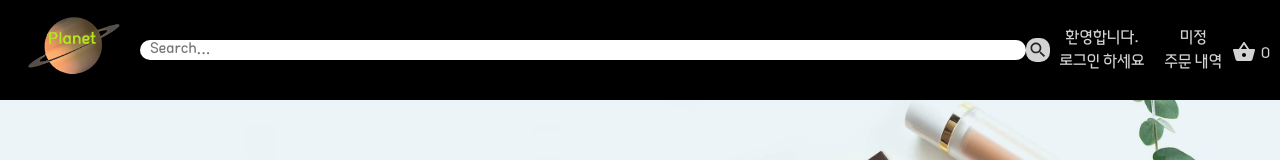
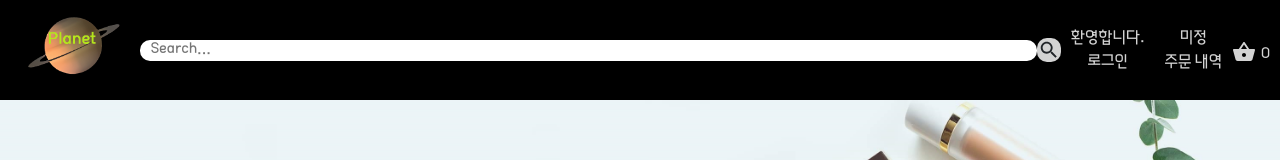
Before and after one commit to Occultgoyo/planet, a React (Create React App) app: page / in a window 1280 px wide. Shown: the top 160 px of the page. Built offline with nearby package versions, Linux system fonts and the light colour scheme.

Commit message:
한번더저장

```diff
--- a/src/CSS/Header.css
+++ b/src/CSS/Header.css
@@ -11,7 +11,7 @@
     position: sticky;
     top: 0;
     z-index: 10;
-    min-width: 640px;
+    min-width: 480px;
     max-width: 1920px;
 }
 
@@ -24,14 +24,14 @@
 
 .header_search {
     display: flex;
-    flex: 3;
+    flex: 1;
     align-items: center;
-    border-radius: 20px;
+    border-radius: 5px;
 }
 
 .header_inputsearch {
     height: 10px;
-    padding: 10px;
+    padding: 10.5px;
     width: 100%;
     border: none;
     border-radius: 10px;
@@ -39,8 +39,8 @@
 
 .search_icon {
     background-color: lightgray;
-    padding: 2px;
-    height: 10px;
+    padding: 1px;
+    height: 15px;
     border-radius: 10px;
 
 }
--- a/src/CSS/Home.css
+++ b/src/CSS/Home.css
@@ -6,6 +6,7 @@
     margin-right: auto;
     max-width: 1500px;
     z-index: -20;
+
 }
 
 .home_list{
--- a/src/CSS/Product.css
+++ b/src/CSS/Product.css
@@ -6,7 +6,7 @@
     margin-top: 10px;
     padding: 10px;
     width: 100%;
-    min-width: 640px;
+    min-width: 480px;
     max-height: 400px;
     background-color: white;
     z-index: 1;
--- a/src/Header.js
+++ b/src/Header.js
@@ -25,7 +25,9 @@ function Header() {
 
         <div className="header_options">
           <span className="header_options_ln1"> 환영합니다.</span>
-          <span className="header_options_ln2"> 로그인 하세요</span>
+        <Link to="/login" style={{ textDecoration: 'none', color: 'lightgray'}}>
+          <span className="header_options_ln2"> 로그인</span>
+          </Link>
         </div>
 
         <div className="header_options">
--- a/src/Login.js
+++ b/src/Login.js
@@ -3,13 +3,19 @@ import "./CSS/Login.css";
 import { Link } from "react-router-dom";
 
 function Login() {
+  const loginSign = e => {
+    e.preventDefault();
+  }
+  const loginReg = e => {
+    e.preventDefault();
+  }
   return (
 
     <div className="login">
       <Link to="/">
         <img
           className="login_Logo"
-          src={process.env.PUBLIC_URL + "images/planet3-1.png"}
+          src={process.env.PUBLIC_URL + "/images/planet3-1.png"}
           alt="header logo"
         />
       </Link>
@@ -29,9 +35,9 @@ function Login() {
             className="login_pw"
             placeholder="Enter your password"
           />
-          <button className="login_sign"> 로그인 </button>
+          <button onClick={loginSign} className="login_sign"> 로그인 </button>
         </form>
-        <button className="login_reg"> 계정생성 </button>
+        <button onClick={loginReg} className="login_reg"> 계정생성 </button>
       </div>
 
     </div>
```
